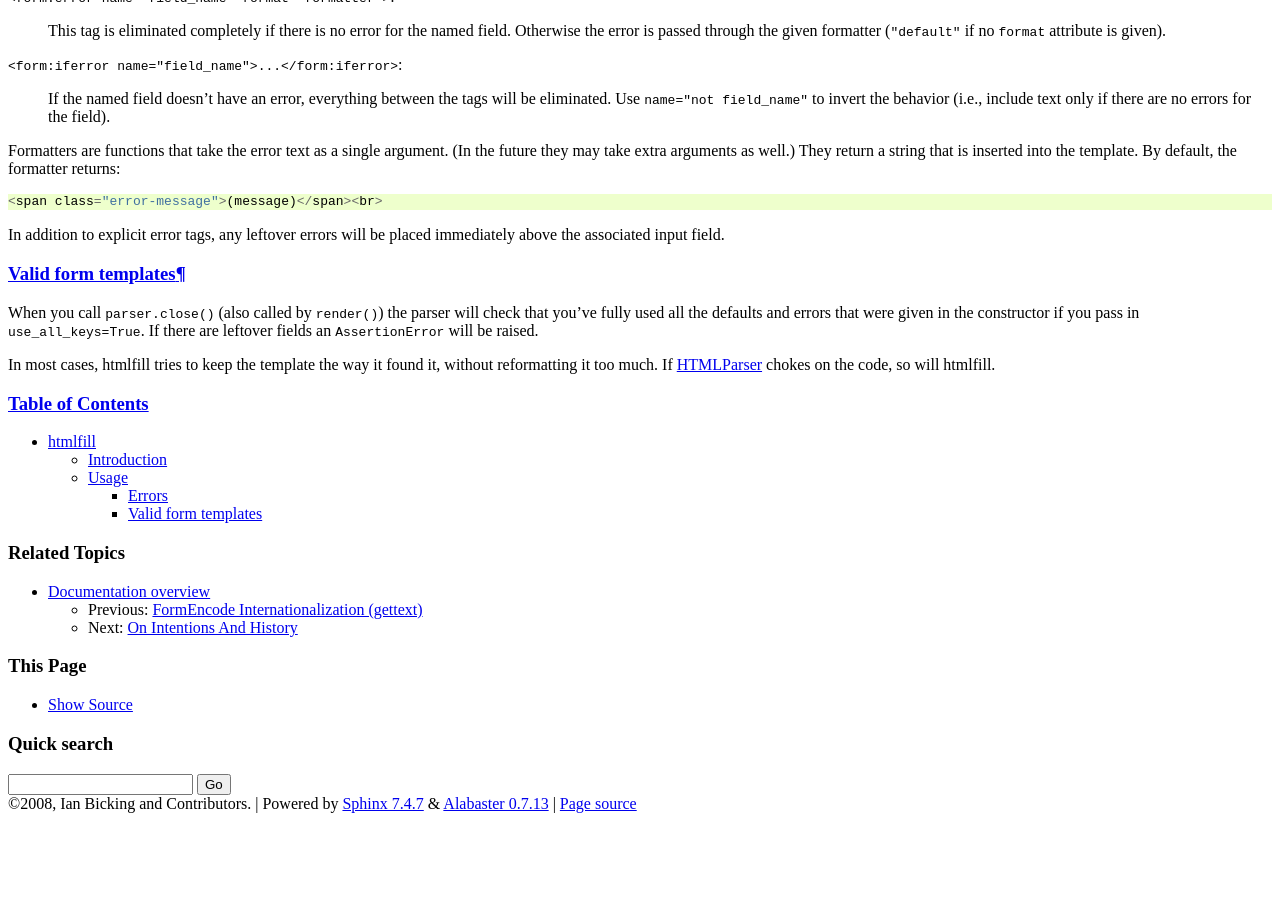
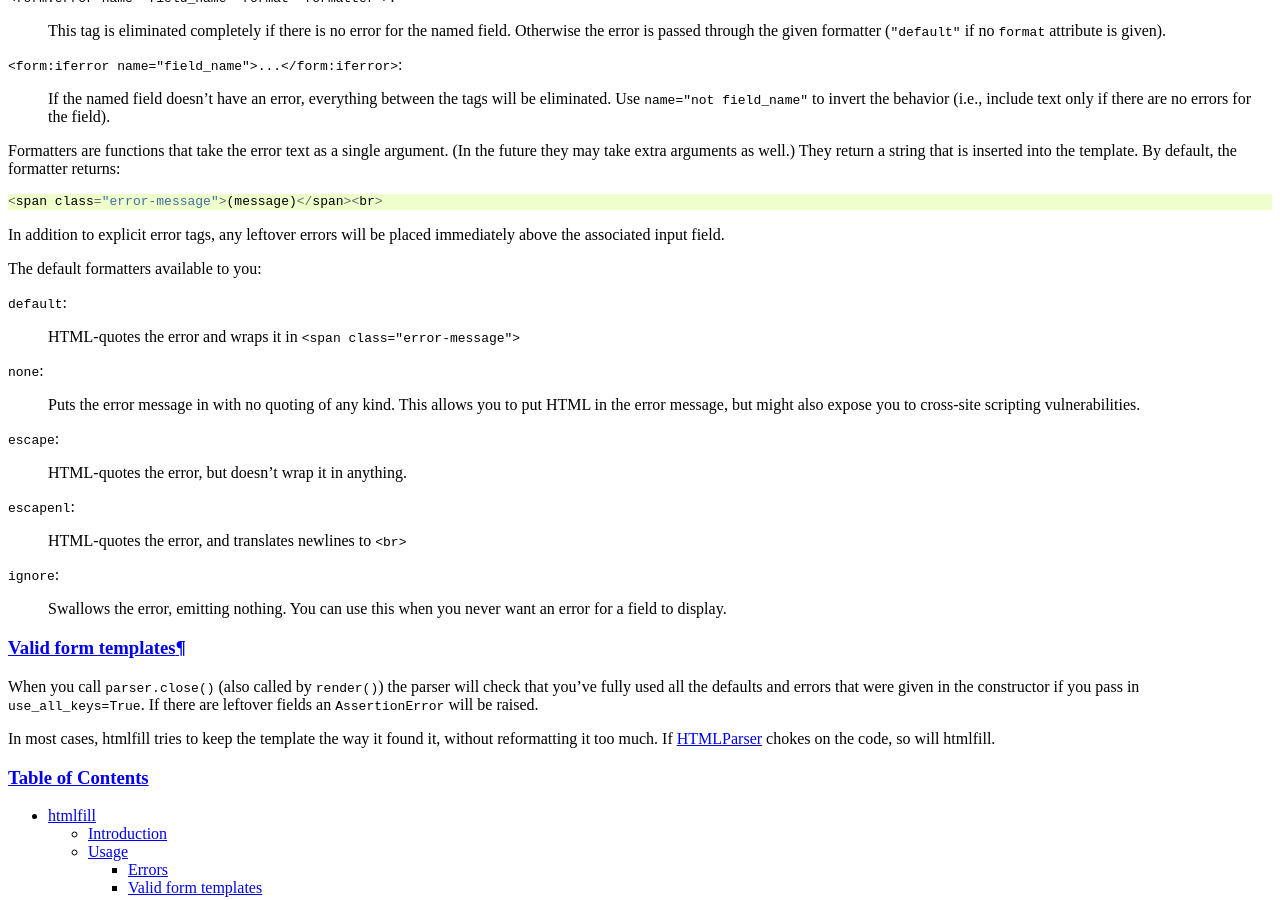
Before and after one commit to formencode/formencode, a Sphinx documentation site: the page built from docs/htmlfill.txt, in a window 1280 px wide and 900 px high, scrolled down 799 px. Built offline with Sphinx 7.4.7, drawn with Linux system fonts in a browser that asks for light colours; before the commit the page ends 1620 px from its top, so only the background shows below that.

Commit message:
Add a new format=ignore for htmlfill error formatting

```diff
--- a/docs/htmlfill.txt
+++ b/docs/htmlfill.txt
@@ -66,6 +66,26 @@ the formatter returns::
 In addition to explicit error tags, any leftover errors will be placed
 immediately above the associated input field.
 
+The default formatters available to you:
+
+``default``:
+    HTML-quotes the error and wraps it in ``<span class="error-message">``
+
+``none``:
+    Puts the error message in with no quoting of any kind.  This
+    allows you to put HTML in the error message, but might also expose
+    you to cross-site scripting vulnerabilities.
+
+``escape``:
+    HTML-quotes the error, but doesn't wrap it in anything.
+
+``escapenl``:
+    HTML-quotes the error, and translates newlines to ``<br>``
+
+``ignore``:
+    Swallows the error, emitting nothing.  You can use this when you
+    never want an error for a field to display.
+
 Valid form templates
 --------------------
 
--- a/docs/news.txt
+++ b/docs/news.txt
@@ -33,6 +33,10 @@ svn trunk
   :class:`formencode.foreach.ForEach`; previously it would be the same
   list instance, so if you modified it then it would effect future
   ``if_missing`` values (reported by Felix Schwarz).
+
+* Added formatter to :mod:`formencode.htmlfill`, so you can use
+  ``<form:error name="field_name" formatter="ignore" />`` -- this will
+  cause the error to be swallowed, not shown to the user.
 
 1.0.1
 -----
```
Also changed, not shown: 1 other file.
